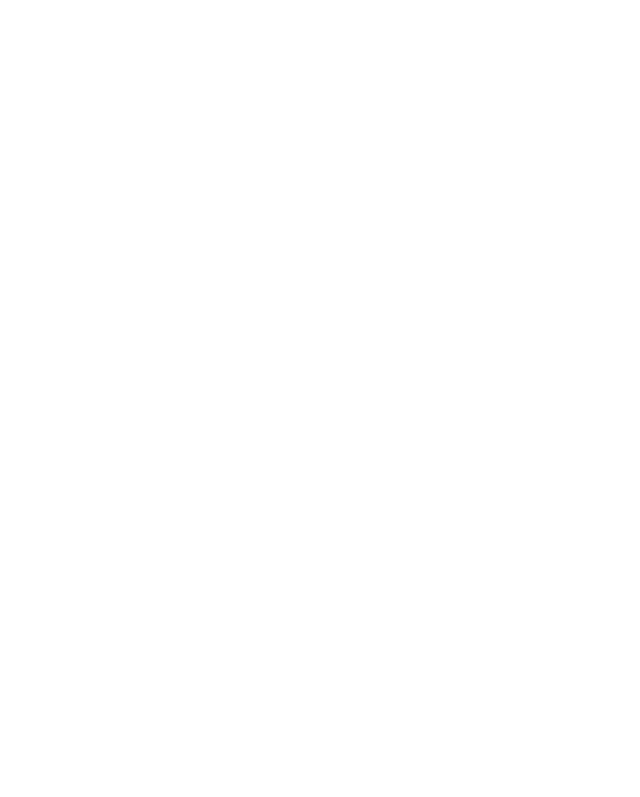
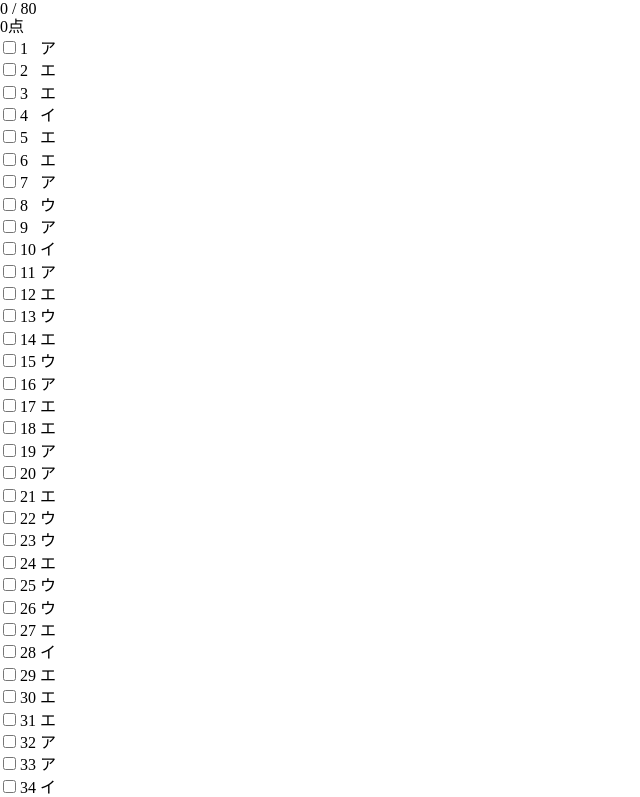
Before and after one commit to akameco/fe-ans-check, a website: page index.html in a window 1280 px wide. Shown: the top 797 px of the page, without its empty margins (0-640 px from the left). Drawn offline with nearby package versions, Linux system fonts and the light colour scheme; the site is published under a folder, as on GitHub Pages, so addresses that start at the root find nothing.

Commit message:
fix path

```diff
--- a/index.html
+++ b/index.html
@@ -6,6 +6,6 @@
 </head>
 <body>
 <div id="app"></div>
-<script type="text/javascript" src="/dest/bundle.js"></script>
+<script type="text/javascript" src="./dest/bundle.js"></script>
 </body>
 </html>
```
